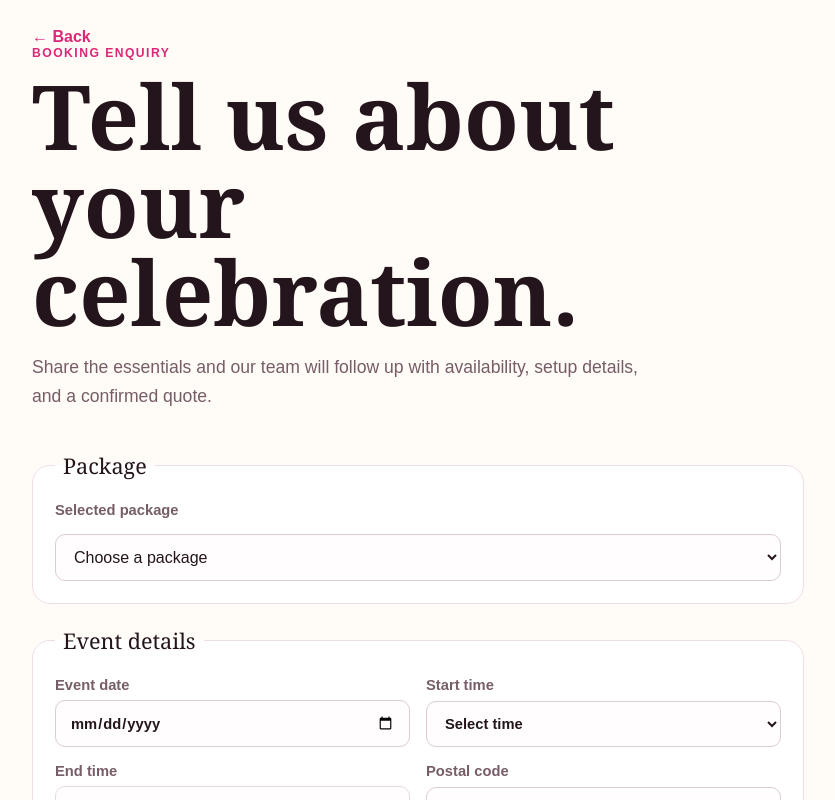
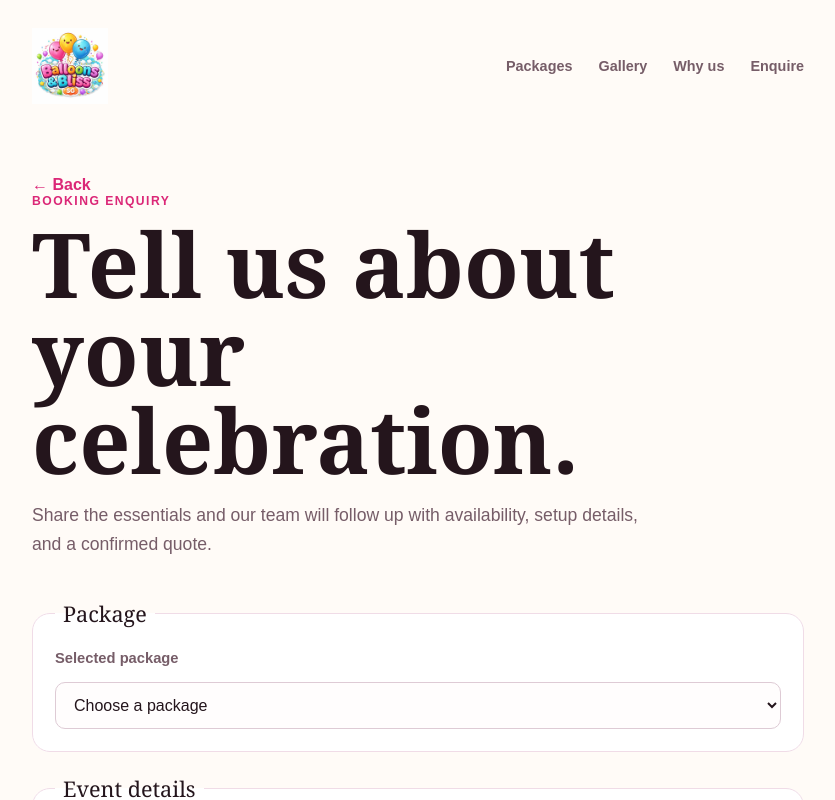
Before and after one commit to udaykanttiwari28-arch/Baloon-and-bliss, a Next.js app: page /booking in a window 1280 px wide. Shown: the top 800 px of the page, without its empty margins (222-1057 px from the left). Built offline with nearby package versions, Linux system fonts and the light colour scheme.

Commit message:
Add consistent public site navigation

```diff
--- a/app/booking/page.tsx
+++ b/app/booking/page.tsx
@@ -2,6 +2,7 @@ import Link from 'next/link';
 import { exampleCatalogue } from '../../src/catalogue/fixtures';
 import { getProductBySlug } from '../../src/catalogue/catalogue';
 import BookingForm from './booking-form';
+import SiteNav from '../../src/components/site-nav';
 
 export default async function BookingPage({
   searchParams,
@@ -13,6 +14,7 @@ export default async function BookingPage({
 
   return (
     <main className="shell booking-shell">
+      <SiteNav />
       <Link className="back-link" href={product ? `/catalogue/${product.slug}` : '/catalogue'}>← Back</Link>
       <header className="page-header">
         <p className="eyebrow">Booking enquiry</p>
--- a/app/catalogue/[slug]/page.tsx
+++ b/app/catalogue/[slug]/page.tsx
@@ -3,6 +3,7 @@ import { notFound } from 'next/navigation';
 import { getProductBySlug } from '../../../src/catalogue/catalogue';
 import { exampleCatalogue } from '../../../src/catalogue/fixtures';
 import { getCatalogueProducts } from '../../../src/catalogue/storage';
+import SiteNav from '../../../src/components/site-nav';
 
 export const dynamic = 'force-dynamic';
 
@@ -17,6 +18,7 @@ export default async function ProductPage({ params }: { params: Promise<{ slug:
 
   return (
     <main className="shell detail-shell">
+      <SiteNav />
       <div className="detail-nav"><Link className="back-link" href="/catalogue">← All packages</Link><Link className="text-link" href="/gallery">View gallery →</Link></div>
       <div className="detail-grid">
         <div className="detail-gallery" aria-label={`${product.name} image gallery`}>
--- a/app/gallery/page.tsx
+++ b/app/gallery/page.tsx
@@ -1,6 +1,7 @@
 import Link from 'next/link';
 import { getCatalogueProducts } from '../../src/catalogue/storage';
 import { listActiveProducts } from '../../src/catalogue/catalogue';
+import SiteNav from '../../src/components/site-nav';
 
 export const dynamic = 'force-dynamic';
 
@@ -10,10 +11,7 @@ export default async function GalleryPage() {
 
   return (
     <main className="shell gallery-shell">
-      <nav className="site-nav" aria-label="Main navigation">
-        <Link className="brand" href="/"><img className="brand-logo" src="/logo.png" alt="Balloons & Bliss SG" /></Link>
-        <div className="nav-links"><Link href="/catalogue">Packages</Link><Link href="/gallery">Gallery</Link><Link href="/booking">Enquire</Link></div>
-      </nav>
+      <SiteNav />
       <header className="page-header gallery-header">
         <p className="eyebrow">A little inspiration</p>
         <h1>Celebrations styled with bliss.</h1>
--- /dev/null
+++ b/src/components/site-nav.tsx
@@ -0,0 +1,15 @@
+import Link from 'next/link';
+
+export default function SiteNav() {
+  return (
+    <nav className="site-nav" aria-label="Main navigation">
+      <Link className="brand" href="/"><img className="brand-logo" src="/logo.png" alt="Balloons & Bliss SG" /></Link>
+      <div className="nav-links">
+        <Link href="/catalogue#packages">Packages</Link>
+        <Link href="/gallery">Gallery</Link>
+        <Link href="/catalogue#why-bliss">Why us</Link>
+        <Link href="/booking">Enquire</Link>
+      </div>
+    </nav>
+  );
+}
```
Also changed, not shown: app/catalogue/page.tsx (+2 -9 lines).
